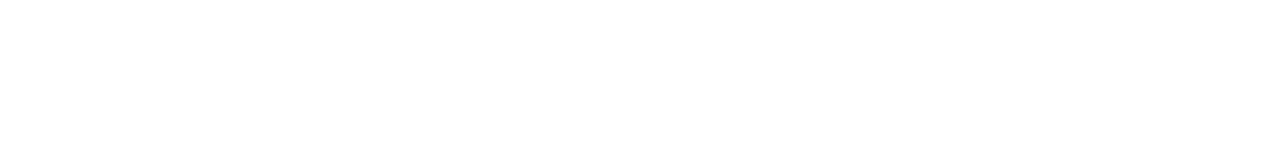
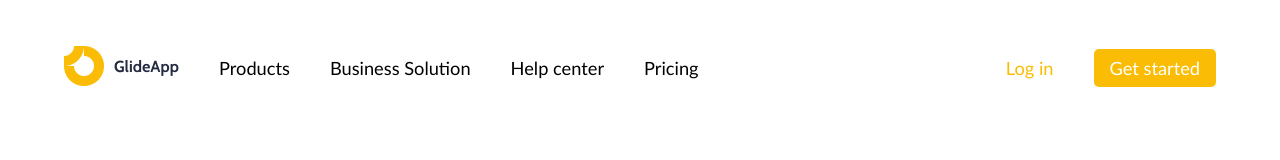
Before and after one commit to annanascp/dev-web, a plain HTML site: page atv-taxi/index.html in a window 1280 px wide. Drawn offline with Linux system fonts and the light colour scheme.

Commit message:
feat: atv-taxi - topo

```diff
--- a/atv-taxi/css/style.css
+++ b/atv-taxi/css/style.css
@@ -1,3 +1,39 @@
 html {
-  font-size: clamp(1rem, calc(0.5rem + 2vw), 1.625rem);
+  font-size: clamp(1rem, calc(0.5rem + 0.8vw), 1.625rem);
+  font-family:'Trebuchet MS', 'Lucida Sans Unicode', 'Lucida Grande', 'Lucida Sans', Arial, sans-serif ;
 }
+
+
+header {
+ text-align: center;
+ padding: 5vw 0 0 0;
+}
+header nav ul li {
+    margin: 20px 0 0 0;
+}
+header nav ul li.font-yellow {
+    color: #FBBC05;
+}
+header nav ul li.button-yellow a{
+  background-color: #FBBC05;
+  color: white;
+  padding: 8px 16px 8px 16px;
+  border-radius: 5px;
+  display: inline-block;
+}
+
+
+@media only screen and (min-width: 600px) {
+    header nav {
+        display: flex;
+        justify-content: space-between;
+    }
+    header nav ul {
+        display: flex;
+        align-items: center;
+        gap: 40px;
+    }
+    header {
+        padding: 2vw 5vw 2vw 5vw;
+    }
+}
--- a/atv-taxi/index.html
+++ b/atv-taxi/index.html
@@ -8,6 +8,48 @@
     <link rel="stylesheet" href="css/style.css">
 </head>
 <body>
-
+     <header>
+        <nav>
+            <ul>
+                <li>
+                    <a href="index.html">
+                      <img src="images/logo-glide-app.png" alt="">
+                    </a>
+                </li>
+                <li>
+                    <a href="#">
+                        Products
+                    </a>
+                </li>
+                <li>
+                    <a href="#">
+                        Business Solution
+                    </a>
+                </li>
+                <li>
+                    <a href="#">
+                        Help center
+                    </a>
+                </li>
+                <li>
+                    <a href="#">
+                        Pricing
+                    </a>
+                </li>
+            </ul>
+            <ul>
+                <li class="font-yellow">
+                    <a href="#">
+                        Log in
+                    </a>
+                </li>
+                <li class="button-yellow">
+                    <a href="#">
+                  Get started
+                    </a>
+                </li>
+            </ul>
+        </nav>
+     </header>
 </body>
 </html>
```
